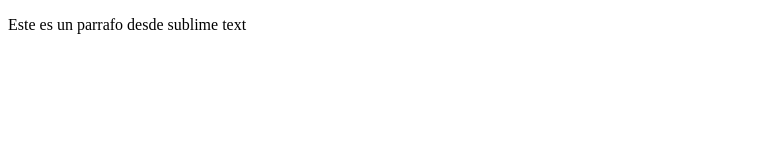
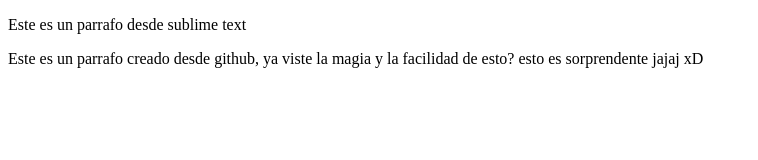
Before and after one commit to Jhonproyec/cursogithub, a plain HTML site: page index.html in a window 1280 px wide. Shown: the whole page, without its empty margins (0-758 px from the left). Drawn offline with Linux system fonts and the light colour scheme.

Commit message:
Update index.html

```diff
--- a/index.html
+++ b/index.html
@@ -8,5 +8,6 @@
 </head>
 <body>
 	<p>Este es un parrafo desde sublime text</p>
+	<p>Este es un parrafo creado desde github, ya viste la magia y la facilidad de esto? esto es sorprendente jajaj xD<p>
 </body>
 </html>
```
